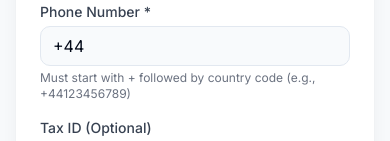
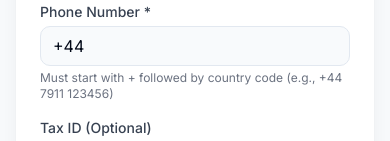
Before and after one commit to raulandreihategan/nitro-trade-hub, a React (Vite) app: page /checkout in a window 390 px wide. Shown: the part 458-599 px from the top of the page. Built offline with nearby package versions, Linux system fonts and the light colour scheme.

Commit message:
Update phone number example
Update the example phone number in the checkout form.

```diff
--- a/src/pages/Checkout.tsx
+++ b/src/pages/Checkout.tsx
@@ -10,6 +10,7 @@ import { PaymentService } from '@/services/PaymentService';
 import { supabase } from "@/integrations/supabase/client";
 import { CreditCard, ChevronRight, ChevronLeft, Info, Loader2, AlertCircle } from 'lucide-react';
 import CountrySelect from '@/components/CountrySelect';
+
 const Checkout = () => {
   const {
     items,
@@ -22,17 +23,11 @@ const Checkout = () => {
     clientName: '',
     email: '',
     phone: '+44',
-    // Added default example with + prefix
     country: 'GB',
-    // Default to United Kingdom
     city: 'London',
-    // Example city
     state: 'LDN',
-    // Example state abbreviation
     zip: '12345',
-    // Example zip
     address: '123 Payment Street',
-    // Example address
     taxId: ''
   });
   const [errors, setErrors] = useState<Record<string, string>>({});
@@ -45,6 +40,7 @@ const Checkout = () => {
     bypassEmptyCartCheck?: boolean;
     orderId?: string;
   } | null;
+
   useEffect(() => {
     const getCurrentUser = async () => {
       const {
@@ -60,8 +56,6 @@ const Checkout = () => {
     };
     getCurrentUser();
   }, []);
-
-  // Removed the useEffect that redirects when cart is empty
 
   const validateField = (name: string, value: string): string => {
     switch (name) {
@@ -79,6 +73,7 @@ const Checkout = () => {
         return '';
     }
   };
+
   const formatPhoneNumber = (phone: string): string => {
     if (!phone) return '';
     let cleaned = phone.replace(/[^\d+]/g, '');
@@ -87,6 +82,7 @@ const Checkout = () => {
     }
     return cleaned;
   };
+
   const handleInputChange = (e: React.ChangeEvent<HTMLInputElement>) => {
     const {
       name,
@@ -102,6 +98,7 @@ const Checkout = () => {
       [name]: error
     }));
   };
+
   const handleCountryChange = (value: string) => {
     setFormData(prev => ({
       ...prev,
@@ -112,11 +109,11 @@ const Checkout = () => {
       country: value.trim() === '' ? 'Country is required' : ''
     }));
   };
+
   const validateForm = () => {
     const newErrors: Record<string, string> = {};
     let isValid = true;
 
-    // Make clientName, email, phone, and country mandatory
     if (!formData.clientName.trim()) {
       newErrors.clientName = 'Full name is required';
       isValid = false;
@@ -136,6 +133,7 @@ const Checkout = () => {
     setErrors(newErrors);
     return isValid;
   };
+
   const handleSubmit = async (e: React.FormEvent) => {
     e.preventDefault();
     if (!validateForm()) {
@@ -184,18 +182,15 @@ const Checkout = () => {
       }
       const formattedPhone = formatPhoneNumber(formData.phone);
 
-      // Create a description of the purchase
       let orderDescription = `Order ${orderId}`;
       if (items.length > 0) {
         const itemDescriptions = items.map(item => `${item.service_title} (${item.option_name})`);
         orderDescription = `Purchase of: ${itemDescriptions.join(', ')}`;
       }
 
-      // Use the exact structure the API expects
       const paymentResult = await PaymentService.createOrder({
         Orders: {
           terminal_id: 88,
-          // This will be set to 88 in the PaymentService
           amount: order.total_amount.toString(),
           lang: 2,
           merchant_order_description: orderDescription
@@ -226,7 +221,6 @@ const Checkout = () => {
       }
       await clearCart();
 
-      // Always redirect to payment URL, don't check if it exists
       if (paymentResult && paymentResult.body && paymentResult.body.pay_url) {
         window.location.href = paymentResult.body.pay_url;
       } else if (paymentResult && paymentResult.pay_url) {
@@ -283,6 +277,7 @@ const Checkout = () => {
       setIsProcessing(false);
     }
   };
+
   return <div className="min-h-screen flex flex-col">
       <Header />
 
@@ -333,11 +328,11 @@ const Checkout = () => {
                       <label htmlFor="phone" className="block text-sm font-medium text-gray-700 mb-1">
                         Phone Number *
                       </label>
-                      <Input id="phone" name="phone" value={formData.phone} onChange={handleInputChange} placeholder="+34644982327" className={errors.phone ? "border-red-500" : ""} required />
+                      <Input id="phone" name="phone" value={formData.phone} onChange={handleInputChange} placeholder="+44 7911 123456" className={errors.phone ? "border-red-500" : ""} required />
                       {errors.phone ? <p className="mt-1 text-sm text-red-600 flex items-center">
                           <AlertCircle className="h-3 w-3 mr-1" />
                           {errors.phone}
-                        </p> : <p className="mt-1 text-xs text-gray-500">Must start with + followed by country code (e.g., +44123456789)</p>}
+                        </p> : <p className="mt-1 text-xs text-gray-500">Must start with + followed by country code (e.g., +44 7911 123456)</p>}
                     </div>
 
                     <div>
@@ -383,14 +378,14 @@ const Checkout = () => {
                       <label htmlFor="zip" className="block text-sm font-medium text-gray-700 mb-1">
                         ZIP/Postal Code
                       </label>
-                      <Input id="zip" name="zip" value={formData.zip} onChange={handleInputChange} placeholder="12345" />
+                      <Input id="zip" name="zip" value={formData.zip} onChange={handleInputChange} placeholder="SW1A 1AA" />
                     </div>
 
                     <div className="md:col-span-3">
                       <label htmlFor="address" className="block text-sm font-medium text-gray-700 mb-1">
                         Address
                       </label>
-                      <Input id="address" name="address" value={formData.address} onChange={handleInputChange} placeholder="123 Payment Street" />
+                      <Input id="address" name="address" value={formData.address} onChange={handleInputChange} placeholder="10 Downing Street" />
                     </div>
                   </div>
 
@@ -445,4 +440,5 @@ const Checkout = () => {
       <Footer />
     </div>;
 };
+
 export default Checkout;
```
